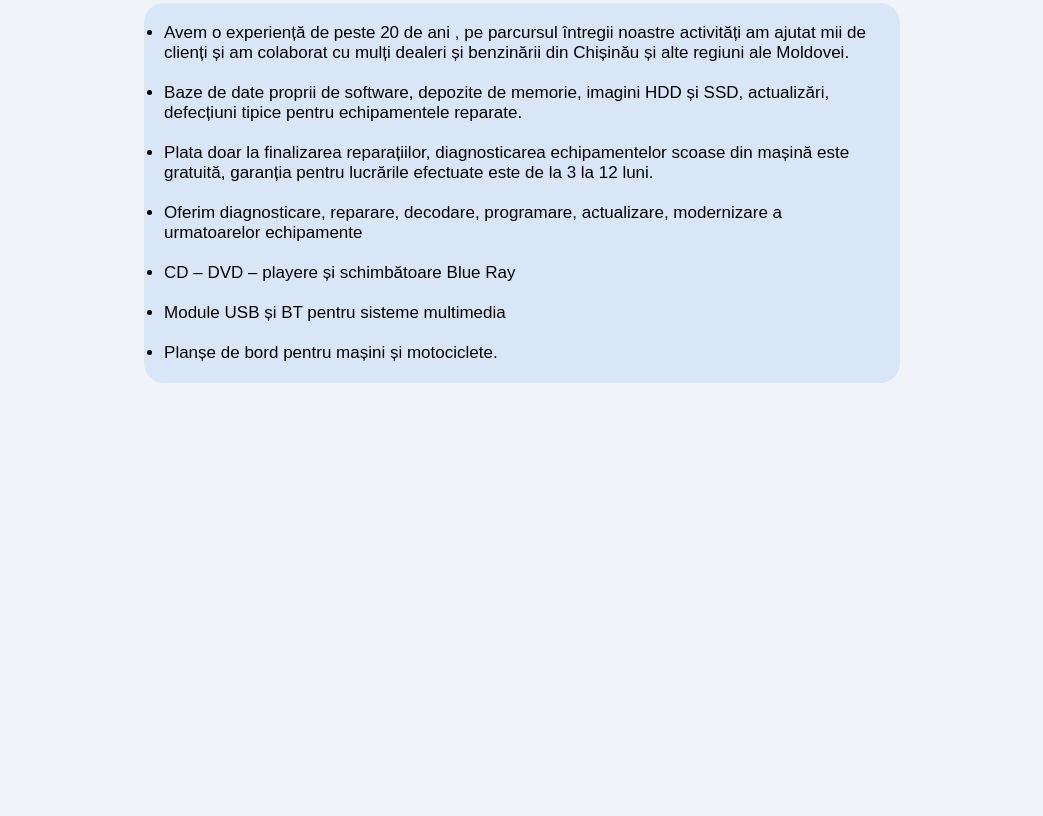
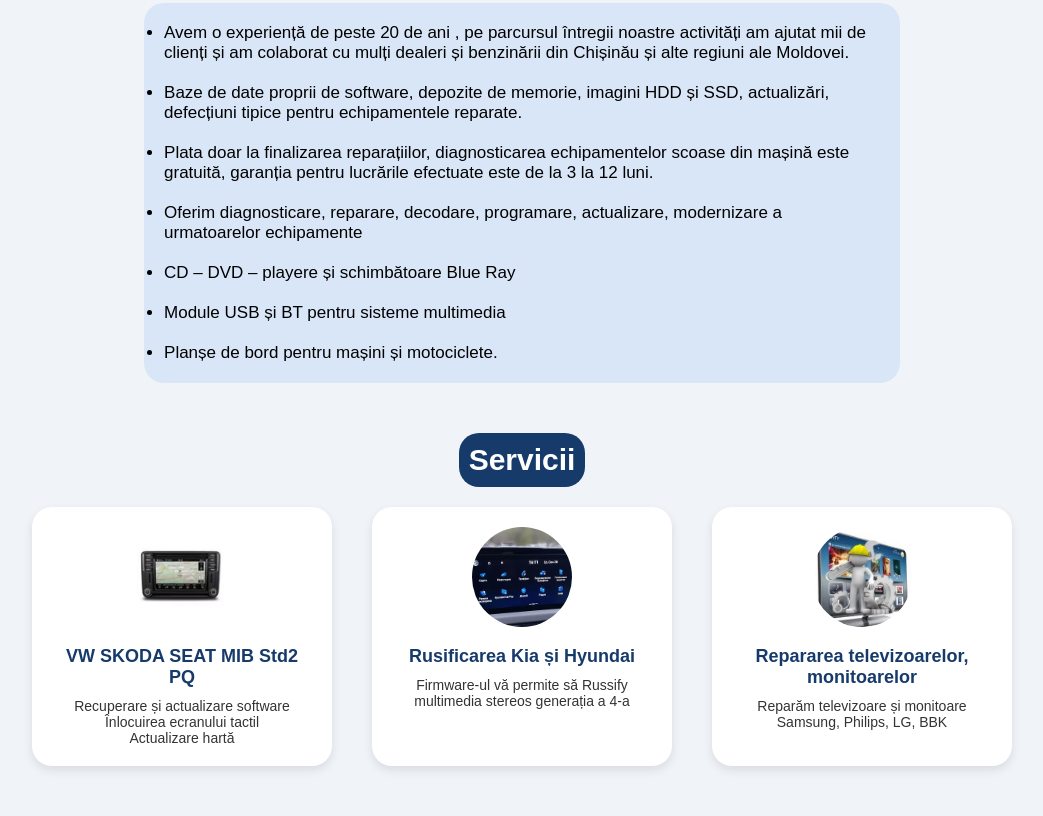
Before and after one commit to shenn3ru/Car-audio-service, a plain HTML site: page index.html in a window 1280 px wide. Shown: the part 677-1493 px from the top of the page, without its empty margins (118-1161 px from the left). Before the commit the page ends 1060 px from the top, so only its background shows below. Drawn offline with Linux system fonts and the light colour scheme.

Commit message:
Fixes issue #4

```diff
--- a/index.html
+++ b/index.html
@@ -42,5 +42,26 @@
           </ul>
 
     </section>
+    <section class="servicii">
+        <h2>Servicii</h2>
+        <div class="servicii-container">
+            <div class="serviciu">
+                <img src="img33.jpg" alt="VW SKODA SEAT MIB Std2 PQ">
+                <h3>VW SKODA SEAT MIB Std2 PQ</h3>
+                <p>Recuperare și actualizare software <br> Înlocuirea ecranului tactil <br> Actualizare hartă</p>
+            </div>
+            <div class="serviciu">
+                <img src="img22.jpg" alt="Rusificarea Kia și Hyundai">
+                <h3>Rusificarea Kia și Hyundai</h3>
+                <p>Firmware-ul vă permite să Russify <br> multimedia stereos generația a 4-a</p>
+            </div>
+            <div class="serviciu">
+                <img src="img44.jpg" alt="Repararea televizoarelor">
+                <h3>Repararea televizoarelor, monitoarelor</h3>
+                <p>Reparăm televizoare și monitoare Samsung, Philips, LG, BBK</p>
+            </div>
+        </div>
+    </section>
+
 </body>
 </html>
--- a/style.css
+++ b/style.css
@@ -105,8 +105,65 @@ ul {
     border-radius: 20px;
     font-size: 30px;
     font-weight: bold;
-    margin-left: 18cm;
+    margin-left: 15cm;
     display: inline-block;
     text-align: center;
 
 }
+.servicii {
+    text-align: center;
+    padding: 50px 20px;
+}
+
+.servicii-container {
+    display: flex;
+    justify-content: center;
+    gap: 40px;
+    flex-wrap: wrap;
+    margin-top: 20px;
+}
+
+.serviciu {
+    background: white;
+    padding: 20px;
+    border-radius: 20px;
+    box-shadow: 0 4px 10px rgba(0, 0, 0, 0.1);
+    width: 300px;
+    text-align: center;
+    transition: transform 0.3s ease-in-out;
+}
+
+.serviciu:hover {
+    transform: translateY(-10px);
+}
+
+.serviciu img {
+    width: 100px;
+    height: 100px;
+    object-fit: cover;
+    border-radius: 50%;
+}
+
+.serviciu h3 {
+    margin-top: 15px;
+    font-size: 18px;
+    color: #163b6b;
+}
+
+.serviciu p {
+    margin-top: 10px;
+    font-size: 14px;
+    color: #333;
+}
+.servicii h2 {
+    text-decoration: none;
+    color: white;
+    background: #163b6b;
+    padding: 10px 10px;
+    border-radius: 20px;
+    font-size: 30px;
+    font-weight: bold;
+    display: inline-block;
+    text-align: center;
+
+}
```
Also changed, not shown: img22.jpg (added), img33.jpg (added), img44.jpg (added).
